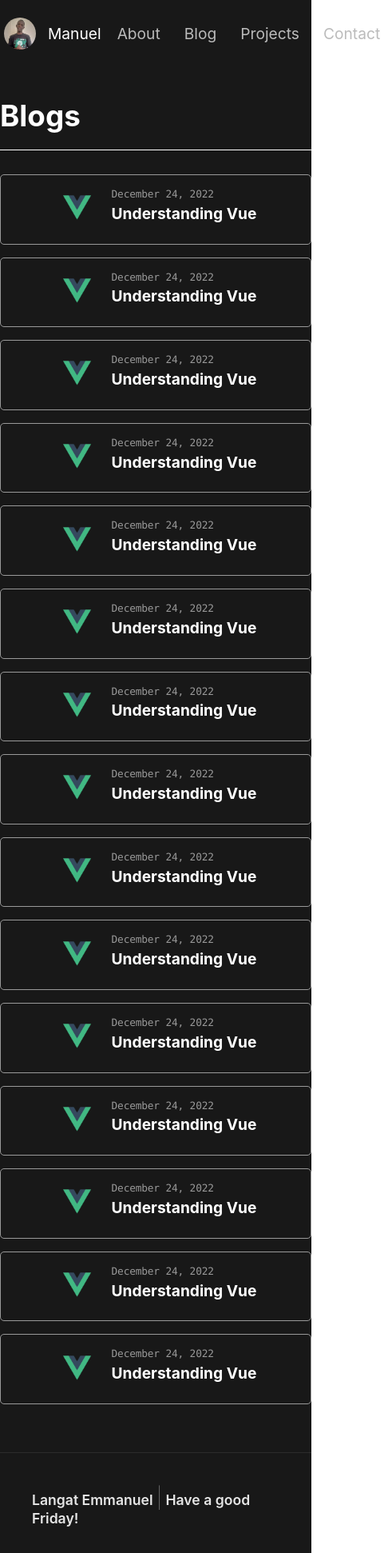
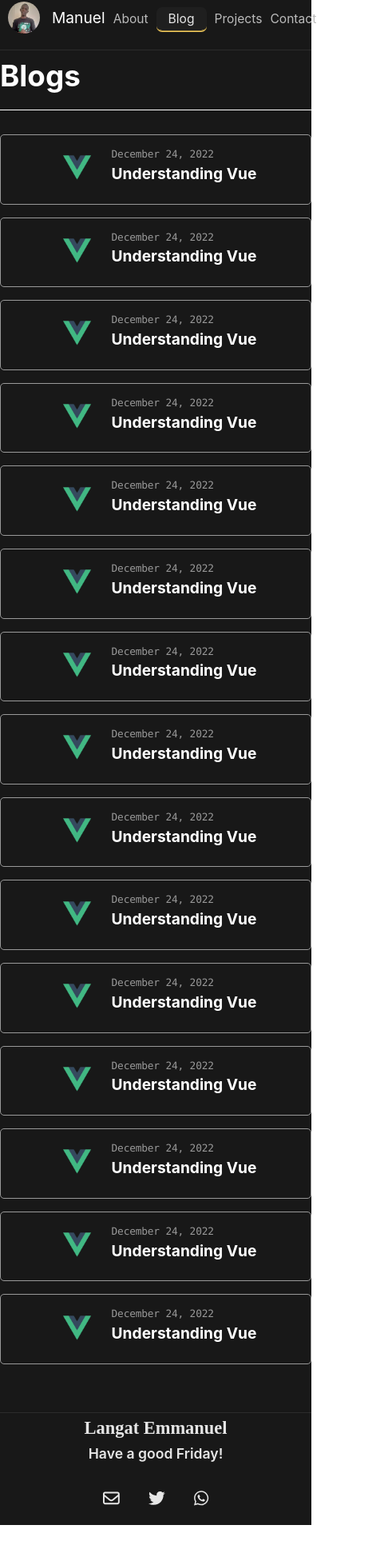
Before and after one commit to Manuel-kl/Manuel-portfolio, a Vue app: page /blog in a window 390 px wide. Shown: the part 18-1960 px from the top of the page at 80% size, 491 px wide, since content can reach past the window. After the commit the page ends 1925 px from the top, so only its background shows below. Built offline with nearby package versions, Linux system fonts and the light colour scheme.

Commit message:
Finish fixing homepage responsiveness

```diff
--- a/src/App.vue
+++ b/src/App.vue
@@ -1,6 +1,7 @@
-<template id="app">
-  <nav></nav>
-  <router-view />
+<template >
+  <div>
+    <router-view id="app" />
+  </div>
 </template>
 
 <style>
--- a/src/components/AboutComponent.vue
+++ b/src/components/AboutComponent.vue
@@ -41,6 +41,7 @@ export default {
   display: flex;
   flex-direction: column;
   background-color: var(--background-color);
+  padding-top: 70px;
 }
 .about .about-title {
   /* margin: 0 0 30px; */
--- a/src/components/BlogComponent.vue
+++ b/src/components/BlogComponent.vue
@@ -191,6 +191,7 @@ export default {
 <style lang='css' scoped>
 .bl {
   background-color: var(--background-color);
+  padding-top: 70px;
 }
 
 .bl-heading {
--- a/src/components/ContactComponent.vue
+++ b/src/components/ContactComponent.vue
@@ -99,6 +99,7 @@ export default {
   display: flex;
   flex-direction: column;
   background-color: var(--background-color);
+  padding-top: 70px;
 }
 ::placeholder {
   font-weight: 100;
--- a/src/components/FooterComponent.vue
+++ b/src/components/FooterComponent.vue
@@ -3,13 +3,32 @@
     <div class="greetings">
       <h3>Langat Emmanuel <span>|</span> Have a good {{ dayOfWeek }}!</h3>
     </div>
+    <div class="greetings-sm">
+      <h3>Langat Emmanuel</h3>
+      <h4>Have a good {{ dayOfWeek }}!</h4>
+    </div>
+
     <div class="contact-links">
-      <a href="https://github.com/Manuel-kl" target="_blank"><font-awesome-icon icon="fa-brands fa-github" class="fa-icon"/></a>
-      <a href="https://linkedin.com/in/elangat" target="_blank"><font-awesome-icon icon="fa-brands fa-linkedin" class="fa-icon"/></a>
-      <a href="mailto:mannuehkipkirui@gmail.com" target="_blank"><font-awesome-icon icon="fa-regular fa-envelope" class="fa-icon"/></a>
-      <a href="https://twitter.com/Manuelkl_" target="_blank"><font-awesome-icon icon="fa-brands fa-twitter" class="fa-icon"/></a>
-      <a href="https://wa.me/+254743520021/?text=Hello%20Emmanuel..." target="_blank"><font-awesome-icon icon="fa-brands fa-whatsapp" class="fa-icon"/></a>
-      <a href="https://www.instagram.com/manuel_k_l_/" target="_blank"><font-awesome-icon icon="fa-brands fa-instagram" class="fa-icon"/></a>
+      <a href="https://github.com/Manuel-kl" target="_blank"
+        ><font-awesome-icon icon="fa-brands fa-github" class="fa-icon sm-no"
+      /></a>
+      <a href="https://linkedin.com/in/elangat" target="_blank"
+        ><font-awesome-icon icon="fa-brands fa-linkedin" class="fa-icon sm-no"
+      /></a>
+      <a href="mailto:mannuehkipkirui@gmail.com" target="_blank"
+        ><font-awesome-icon icon="fa-regular fa-envelope" class="fa-icon"
+      /></a>
+      <a href="https://twitter.com/Manuelkl_" target="_blank"
+        ><font-awesome-icon icon="fa-brands fa-twitter" class="fa-icon"
+      /></a>
+      <a
+        href="https://wa.me/+254743520021/?text=Hello%20Emmanuel..."
+        target="_blank"
+        ><font-awesome-icon icon="fa-brands fa-whatsapp" class="fa-icon"
+      /></a>
+      <a href="https://www.instagram.com/manuel_k_l_/" target="_blank"
+        ><font-awesome-icon icon="fa-brands fa-instagram" class="fa-icon sm-no"
+      /></a>
     </div>
   </div>
 </template>
@@ -22,6 +41,7 @@ export default {
     const day_of_the_week = { weekday: "long" };
     return {
       dayOfWeek: new Date().toLocaleDateString("en-US", day_of_the_week),
+      // currentYear: new Date().getFullYear(),
     };
   },
   created() {},
@@ -41,7 +61,12 @@ export default {
 .footer .greetings {
   color: var(--font-color-base);
 }
-.footer .greetings h3 {
+.footer .greetings-sm {
+  color: var(--font-color-base);
+  display: none;
+}
+.footer .greetings h3,
+h4 {
   font-size: 1.1rem;
   font-family: var(--font-family-base);
   font-weight: 600;
@@ -55,19 +80,34 @@ export default {
 .footer a {
   text-decoration: none;
   color: var(--font-color-base);
-  margin-right: .4rem;
+  margin-right: 0.4rem;
 }
 .footer .fa-icon {
   font-size: 1.3rem;
-padding: 15px;
-
-
+  padding: 15px;
 }
 .footer .fa-icon:hover {
-background-color: var(--button-background-color);
-padding:15px;
-transition: all .7s ease-in-out;
-border-radius: 50%;
+  background-color: var(--button-background-color);
+  padding: 15px;
+  transition: all 0.7s ease-in-out;
+  border-radius: 50%;
 }
-
+@media screen and (max-width: 755px) {
+  .footer .greetings-sm {
+    display: flex;
+    flex-direction: column;
+    text-align: center;
+    gap: 0.5rem 0;
+    font-size: 1.2rem;
+  }
+  .footer .greetings {
+    display: none;
+  }
+  .footer {
+    padding: 0.4rem;
+  }
+  .sm-no {
+    display: none;
+  }
+}
 </style>
--- a/src/components/HomeComponent.vue
+++ b/src/components/HomeComponent.vue
@@ -24,7 +24,7 @@
           <em>Last updated: December 24th, 2022</em>
         </small>
       </div>
-      <div>
+      <div class="img-cont">
         <img
           src="../assets/web-development.png"
           alt="An image of a computer"
@@ -70,6 +70,7 @@ export default {
 #home-page {
   background-color: var(--background-color);
   font-family: var(--font-family-homepage);
+  padding-top: 70px;
 }
 
 .description {
@@ -156,4 +157,40 @@ export default {
     margin: var(--margin-md);
   }
 }
+@media (max-width: 655px) {
+  .projects-blogs,
+  .description {
+    margin: 1rem;
+  }
+  .description {
+    display: flex;
+    flex-direction: column;
+  }
+  .description .intro h1 {
+    font-size: 2.2rem;
+    padding-top: 1rem;
+    line-height: 1.1;
+  }
+  .description .intro p {
+    font-size: 1rem;
+    font-weight: 500;
+  }
+  .description .img-lapt {
+    width: 77%;
+    max-width: 350px;
+    padding-top: 2rem;
+  }
+
+  .description .img-cont {
+    display: flex;
+    justify-content: center;
+  }
+  .description img {
+    align-self: center;
+  }
+  .projects-blogs {
+    margin: 0rem 1rem;
+    padding: 1rem 0;
+  }
+}
 </style>
--- a/src/components/NavbarComponent.vue
+++ b/src/components/NavbarComponent.vue
@@ -7,10 +7,10 @@
       </router-link>
     </div>
     <nav>
-      <router-link to="/about">About</router-link>
-      <router-link to="/blog">Blog</router-link>
-      <router-link to="/projects">Projects</router-link>
-      <router-link to="/contact">Contact</router-link>
+      <router-link to="/about" active-class="active">About</router-link>
+      <router-link to="/blog" active-class="active">Blog</router-link>
+      <router-link to="/projects" active-class="active">Projects</router-link>
+      <router-link to="/contact" active-class="active">Contact</router-link>
     </nav>
   </div>
 </template>
@@ -33,12 +33,15 @@ export default {
   display: flex;
   flex-direction: row;
   justify-content: space-between;
+  width: -webkit-fill-available;
   align-items: center;
   background-color: var(--background-color);
-  padding: 20px 0;
+  /* margin: 10px 0; */
   height: var(--navbar-height-large);
   font-family: var(--font-family-nav);
   font-size: 1.2rem;
+  position: fixed;
+  border-bottom: 1px solid var(--border-color);
 }
 
 .navigation .nav-wrapper a {
@@ -47,7 +50,7 @@ export default {
   align-items: center;
   color: white;
   text-decoration: none;
-  padding: 5px;
+  padding: 0 5px;
 }
 
 .navigation .nav-wrapper span {
@@ -65,9 +68,14 @@ export default {
   color: var(--navbar-color);
   text-decoration: none;
   margin: 0 15px;
-  padding-bottom: 5px;
 }
-
+.navigation nav .active {
+  color: var(--font-color-base);
+  border-bottom: 2px groove var(--star);
+  background-color: var(--card-background-color);
+  padding: 5px 15px;
+  border-radius: 7px;
+}
 .navigation nav a:nth-child(1):hover {
   color: var(--navbar-color-hover);
   border-bottom: 2px solid var(--navbar-hover-1);
@@ -99,4 +107,16 @@ export default {
     margin: var(--margin-lg);
   }
 }
+@media screen and (max-width: 655px) {
+  .navigation {
+    padding: 0 5px;
+  }
+  .navigation nav a {
+    font-size: 4vw;
+    margin: 0 5px;
+  }
+  .navigation .nav-wrapper span {
+    font-size: 1.2rem;
+  }
+}
 </style>
--- a/src/components/ProjectsComponent.vue
+++ b/src/components/ProjectsComponent.vue
@@ -410,6 +410,7 @@ export default {
 <style lang='css' scoped>
 #pro {
   background-color: var(--background-color);
+  padding-top: 70px;
 }
 .pro-heading {
   margin-bottom: 30px;
@@ -522,7 +523,7 @@ export default {
     margin: var(--margin-md);
   }
   .projects {
-    align-items: center;
+    /* align-items: center; */
   }
 }
 @media screen and (min-width: 1192px) {
--- a/src/components/homepage-components/Blogs.vue
+++ b/src/components/homepage-components/Blogs.vue
@@ -183,4 +183,9 @@ export default {
     margin: var(--margin-lg);
   }
 }
+@media screen and (max-width: 655px) {
+  .blog-lists {
+    margin: 0 1rem;
+  }
+}
 </style>
--- a/src/components/homepage-components/Projects.vue
+++ b/src/components/homepage-components/Projects.vue
@@ -303,4 +303,9 @@ export default {
     margin: var(--margin-lg);
   }
 }
+@media screen and (max-width: 755px) {
+  .projects-lists {
+    margin: 1rem;
+  }
+}
 </style>
```
